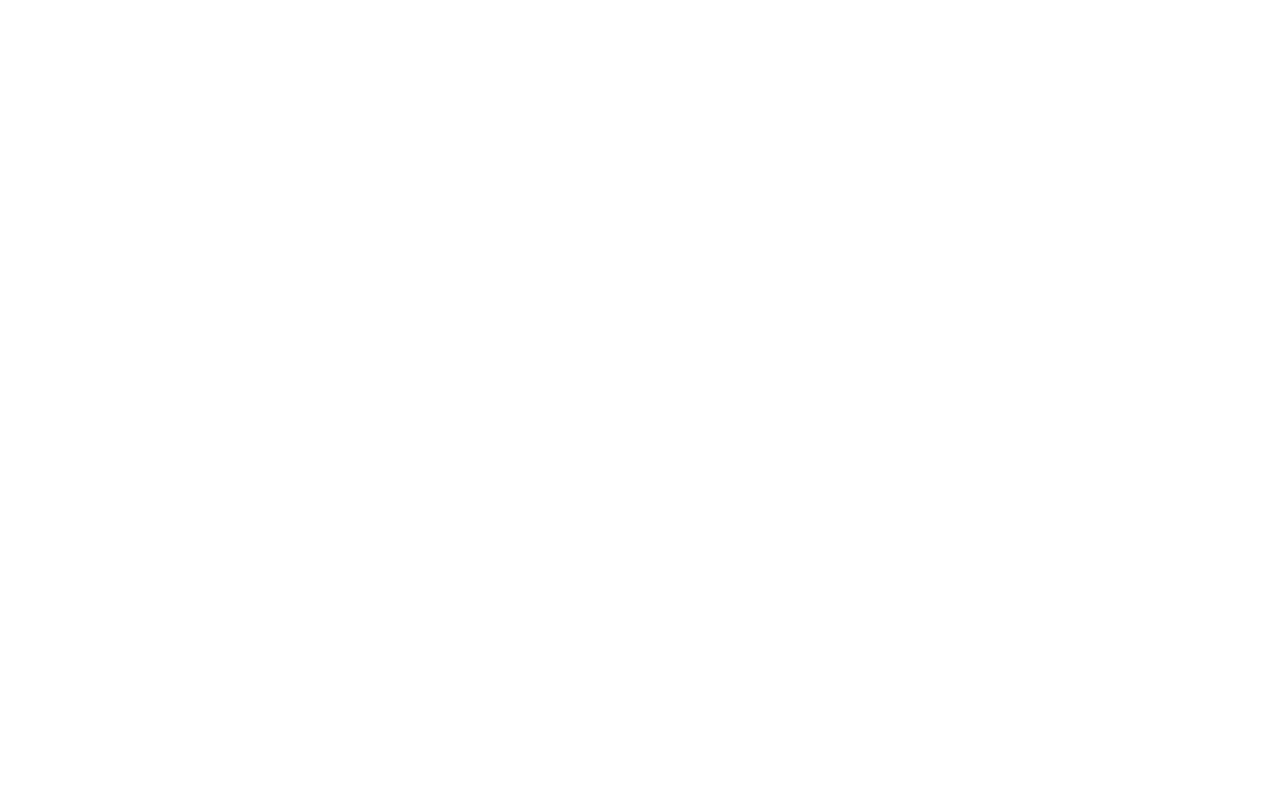
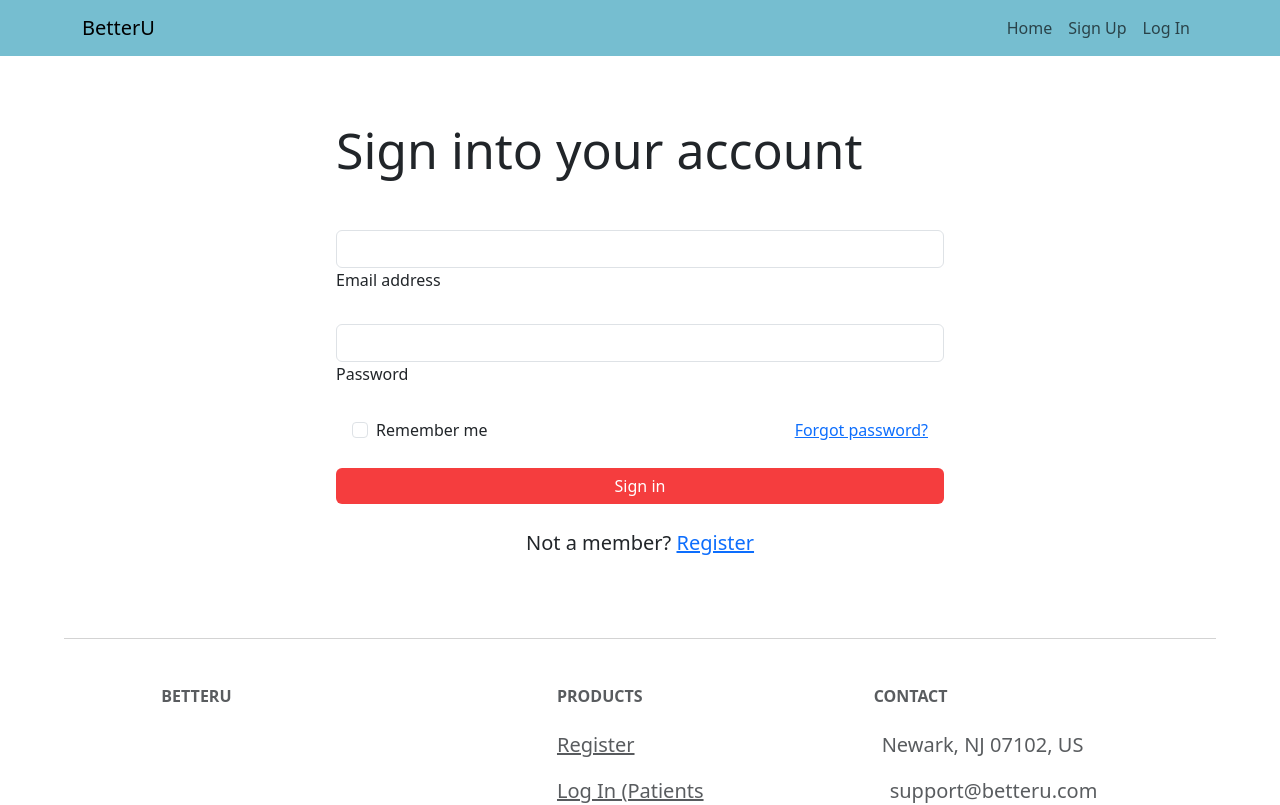
Before and after one commit to Chris8115/CS490-Group-1-Frontend, a React (Create React App) app in the folder client/: page /log-in in a window 1280 px wide. Before the commit this address had no page. Shown: the top 805 px of the page. Built offline with nearby package versions, Linux system fonts and the light colour scheme.

Commit message:
finished login page
note: bug with hovering over sign in btn

```diff
--- a/client/src/app/App.js
+++ b/client/src/app/App.js
@@ -1,6 +1,8 @@
 import 'bootstrap/dist/css/bootstrap.min.css'
 import Testing from './routes/Testing.js';
 import Landing from './routes/Landing.js';
+import Registration from './routes/Registration.js';
+import Login from './routes/Login.js';
 import React from 'react';
 import { BrowserRouter, Router, Route, Link, Routes } from 'react-router-dom';
 
@@ -10,7 +12,9 @@
       <BrowserRouter>
         <Routes>
           <Route path="/" element={<Landing/>}/>
-          <Route path="/testing" element={<Testing/>}/>
+          <Route path="/home" element={<Landing/>}/>
+          <Route path="/sign-up" element={<Registration/>}/>
+          <Route path="/log-in" element={<Login/>}></Route>
         </Routes>
       </BrowserRouter>
 
--- a/client/src/app/routes/Landing.js
+++ b/client/src/app/routes/Landing.js
@@ -12,6 +12,7 @@
     console.log("hello world");
 
     return <>
+
         <BetterUNavbar/>
 
         <div className="banner">
--- /dev/null
+++ b/client/src/app/routes/Login.js
@@ -0,0 +1,21 @@
+import React from 'react';
+import BetterUNavbar from '../../components/BetterUNavbar';
+import Footer from '../../components/Footer';
+import LoginForm from '../../components/LoginForm';
+import Divider from '../../components/Divider';
+
+function Login() {
+    return (
+        <>
+            <BetterUNavbar/>
+
+            <LoginForm/>
+
+            <Divider/>
+
+            <Footer/>
+        </>
+    )
+}
+
+export default Login;
--- /dev/null
+++ b/client/src/app/routes/Registration.js
@@ -0,0 +1,16 @@
+import React from 'react';
+import BetterUNavbar from '../../components/BetterUNavbar';
+import Footer from '../../components/Footer';
+
+function Registration() {
+    return (
+        <>
+            <BetterUNavbar />
+
+            <Footer />
+        </>
+
+    )
+}
+
+export default Registration;
--- a/client/src/components/BetterUNavbar.js
+++ b/client/src/components/BetterUNavbar.js
@@ -1,5 +1,4 @@
 import React from 'react';
-import { Button } from 'react-bootstrap'
 import Container from 'react-bootstrap/Container';
 import Nav from 'react-bootstrap/Nav';
 import Navbar from 'react-bootstrap/Navbar';
@@ -7,19 +6,22 @@
 
 function BetterUNavbar() {
   return (
+    <>
       <Navbar expand="lg" className="bg-body-tertiary navbar">
         <Container>
           <Navbar.Brand href="#home">BetterU</Navbar.Brand>
           <Navbar.Toggle aria-controls="basic-navbar-nav" />
           <Navbar.Collapse id="basic-navbar-nav float-center">
             <Nav className="ms-auto">
-            <Nav.Link href="#home">Home</Nav.Link>
-            <Nav.Link href="#link">Sign Up</Nav.Link>
-            <Nav.Link href="#link">Log In</Nav.Link>
+              <Nav.Link href="/home">Home</Nav.Link>
+              <Nav.Link href="/sign-up">Sign Up</Nav.Link>
+              <Nav.Link href="/log-in">Log In</Nav.Link>
             </Nav>
           </Navbar.Collapse>
         </Container>
       </Navbar>
+    </>
+
   );
 }
 
--- /dev/null
+++ b/client/src/components/LoginForm.js
@@ -0,0 +1,38 @@
+import React from 'react';
+import {
+    MDBContainer,
+    MDBInput,
+    MDBCheckbox,
+    MDBBtn,
+    MDBIcon
+  } from 'mdb-react-ui-kit';
+import '../css/custom.css';
+
+function LoginForm() {
+    return (
+
+        <MDBContainer className="p-3 my-5 d-flex flex-column w-50">
+
+        <h1 className='login-title'>Sign into your account</h1>
+
+        <MDBInput wrapperClass='mb-4' label='Email address' id='form1' type='email'/>
+        <MDBInput wrapperClass='mb-4' label='Password' id='form2' type='password'/>
+
+        <div className="d-flex justify-content-between mx-3 mb-4">
+            <MDBCheckbox name='flexCheck' value='' id='flexCheckDefault' label='Remember me' />
+            <a href="!#">Forgot password?</a>
+        </div>
+
+        <MDBBtn className="mb-4 login-btn">Sign in</MDBBtn>
+
+        <div className="text-center">
+            <p>Not a member? <a href="/sign-up">Register</a></p>
+        </div>
+
+        </MDBContainer>
+
+    )
+
+}
+
+export default LoginForm;
--- a/client/src/css/custom.css
+++ b/client/src/css/custom.css
@@ -114,3 +114,12 @@
   background-color: #F53D3E;
   border: none;
 }
+
+.login-btn {
+  background-color: #F53D3E !important;
+  border: none;
+}
+
+.login-title {
+  margin-bottom: 50px;
+}
```
Also changed, not shown: client/src/components/SignupForm.js (added, +10 -0 lines). Lines whose indentation alone changed are shown as unchanged.
